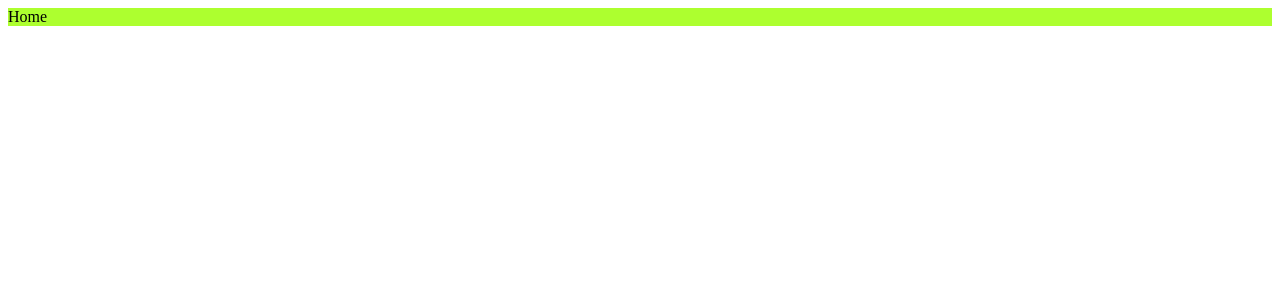
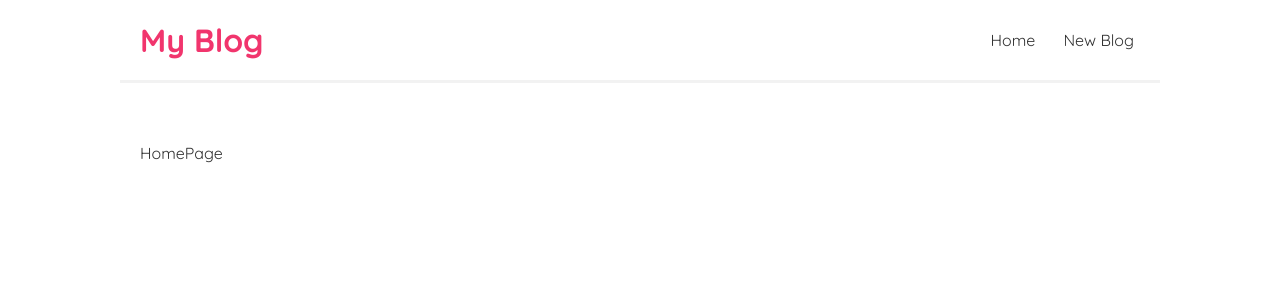
Before and after one commit to Paul-Nathan/BlogWebApp, a React (Create React App) app: page / in a window 1280 px wide. Shown: the top 300 px of the page. Built offline with nearby package versions, Linux system fonts and the light colour scheme.

Commit message:
Styles implemented in Navbar.js & Home.js

```diff
--- a/src/App.js
+++ b/src/App.js
@@ -1,10 +1,14 @@
+import Navbar from "./Components/Navbar";
 import Home from "./Components/Home";
 
 
 function App() {
   return (
     <div className="App">
+     <Navbar/>
+     <div className="content">
       <Home/>
+    </div>
     </div>
   );
 }
--- a/src/Components/Home.js
+++ b/src/Components/Home.js
@@ -1,8 +1,8 @@
-import React from 'react'
-import '../index.css'
+
+
 
 export default function Home() {
   return (
-    <div id='landing'>Home</div>
+    <div className='home'>HomePage</div>
   )
 }
--- a/src/Components/Navbar.js
+++ b/src/Components/Navbar.js
@@ -3,8 +3,11 @@
 export default function Navbar() {
   return (
     <div className='navbar'>
-        <a href="Home"></a>
-        <a href="/create">New Blog</a>
+        <h1>My Blog</h1>
+        <div className='links'>
+            <a href="/">Home</a>
+            <a href="/create">New Blog</a>
+        </div>
 
     </div>
   )
--- a/src/index.css
+++ b/src/index.css
@@ -1,3 +1,108 @@
-#landing {
-  background-color: greenyellow;
+@import url('https://fonts.googleapis.com/css2?family=Quicksand:wght@300;400;500;600;700&display=swap');
+
+/* base styles */
+* {
+  margin: 0;
+  font-family: "Quicksand";
+  color: #333;
 }
+.navbar {
+  padding: 20px;
+  display: flex;
+  align-items: center;
+  max-width: 1000px;
+  margin: 0 auto;
+  border-bottom: 3px solid #f2f2f2;
+}
+.navbar h1 {
+  color: #f1356d;
+}
+.navbar .links {
+  margin-left: auto;
+}
+.navbar a {
+  margin-left: 16px;
+  text-decoration: none;
+  padding: 6px;
+}
+.navbar a:hover {
+  color: #f1356d;
+}
+.content {
+  max-width: 1000px;
+  margin: 40px auto;
+  padding: 20px;
+}
+
+/* blog previews / list */
+.blog-preview {
+  padding: 10px 16px;
+  margin: 20px 0;
+  border-bottom: 1px solid #fafafa;
+}
+.blog-preview:hover {
+  box-shadow: 1px 3px 5px rgba(0,0,0,0.1);
+}
+.blog-preview h2 {
+  font-size: 20px;
+  color: #f1356d;
+  margin-bottom: 8px;
+}
+.blog-preview a{
+  text-decoration: none;
+}
+
+/* blog details page */
+.blog-details h2 {
+  font-size: 20px;
+  color: #f1356d;
+  margin-bottom: 10px;
+}
+.blog-details div {
+  margin: 20px 0;
+}
+.blog-details button {
+  background: #f1356d;
+  color: #fff;
+  border: 0;
+  padding: 8px;
+  border-radius: 8px;
+  cursor: pointer;
+}
+
+/* create new blog form */
+.create {
+  max-width: 400px;
+  margin: 0 auto;
+  text-align: center;
+}
+.create label {
+  text-align: left;
+  display: block;
+}
+.create h2 {
+  font-size: 20px;
+  color: #f1356d;
+  margin-bottom: 30px;
+}
+.create input, .create textarea, .create select {
+  width: 100%;
+  padding: 6px 10px;
+  margin: 10px 0;
+  border: 1px solid #ddd;
+  box-sizing: border-box;
+  display: block;
+}
+.create button {
+  background: #f1356d;
+  color: #fff;
+  border: 0;
+  padding: 8px;
+  border-radius: 8px;
+  cursor: pointer;
+}
+.img{
+  display: block;
+  margin-right: auto;
+  margin-left: auto;
+}
```
